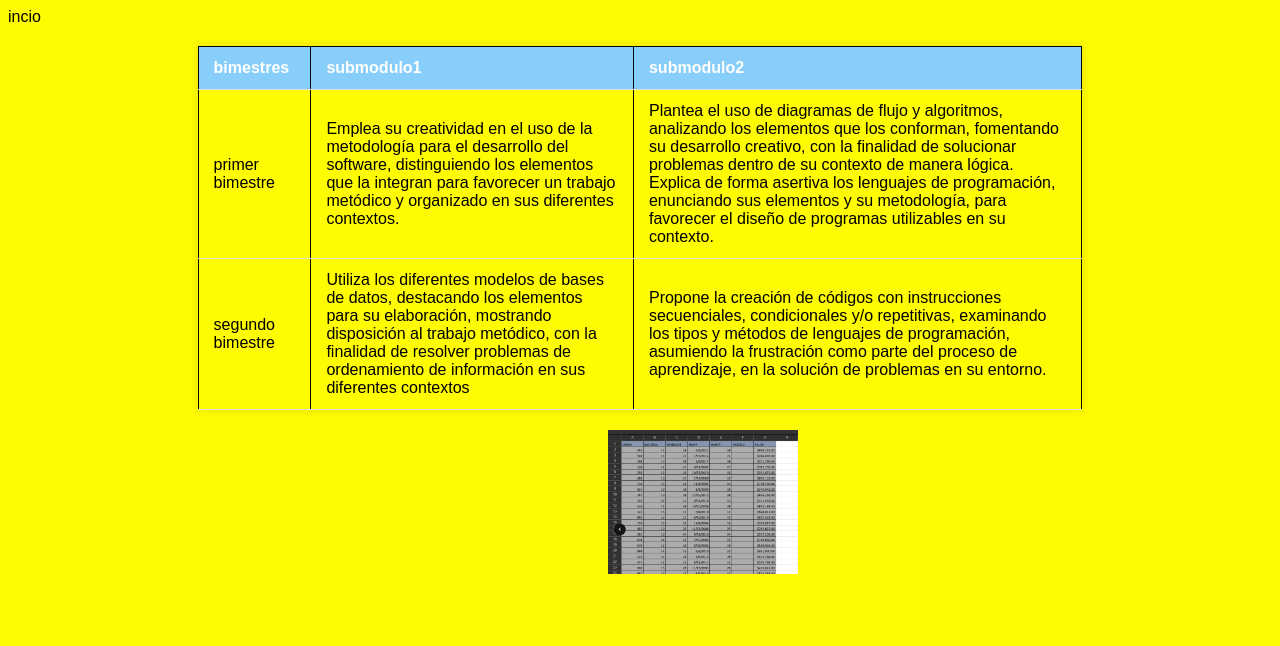
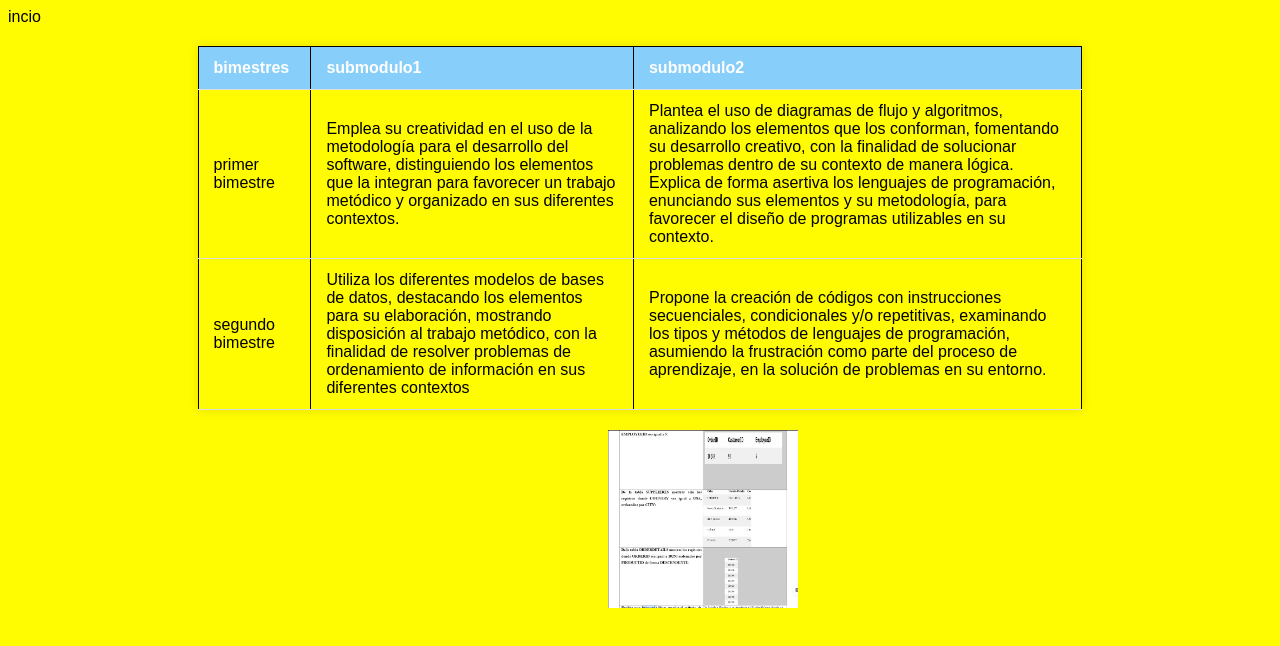
Before and after one commit to angel4449/vigilant-guide, a plain HTML site: page modulo3.html in a window 1280 px wide. Drawn offline with Linux system fonts and the light colour scheme.

Commit message:
Update modulo3.html

```diff
--- a/modulo3.html
+++ b/modulo3.html
@@ -70,5 +70,5 @@
         Propone la creación de códigos con instrucciones secuenciales, condicionales y/o repetitivas, examinando los tipos y métodos de lenguajes de programación, asumiendo la frustración como parte del proceso de aprendizaje, en la solución de problemas en su entorno.</td>
     </tr>
 </table>
- <img src="87.PNG" alt="No se pudo encontrar" class="cuerpo">
+ <img src="trabajomodulo3.JPG" alt="No se pudo encontrar" class="cuerpo">
 </body>
```
